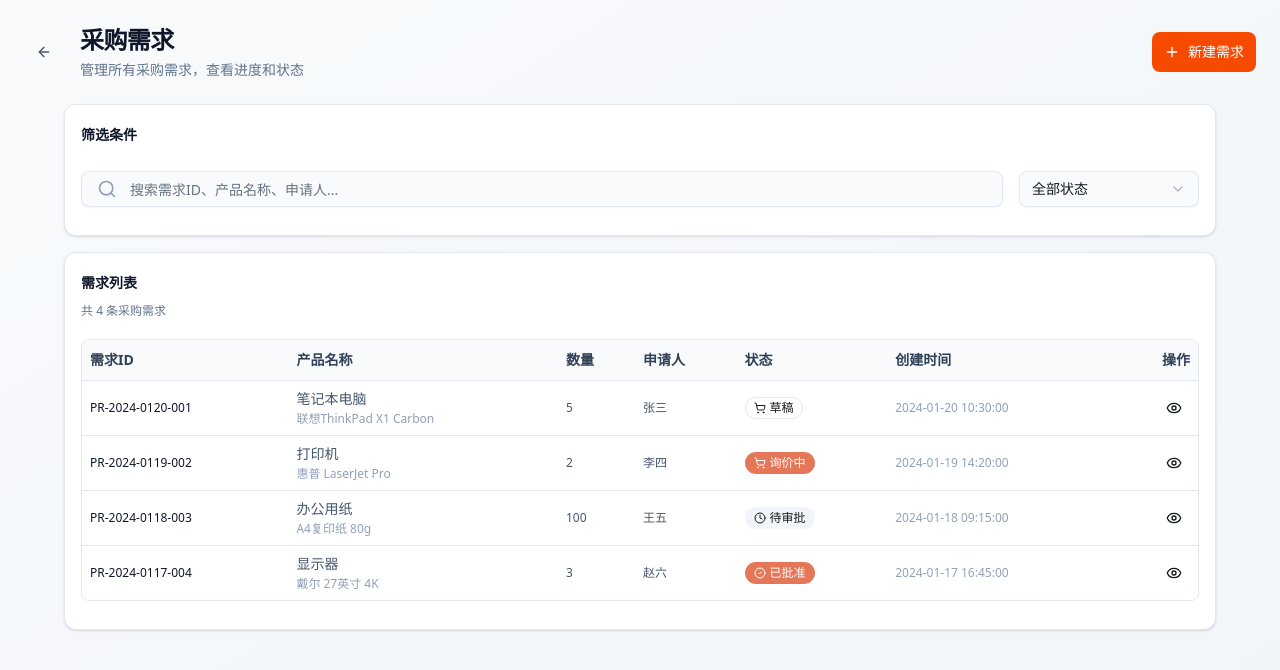
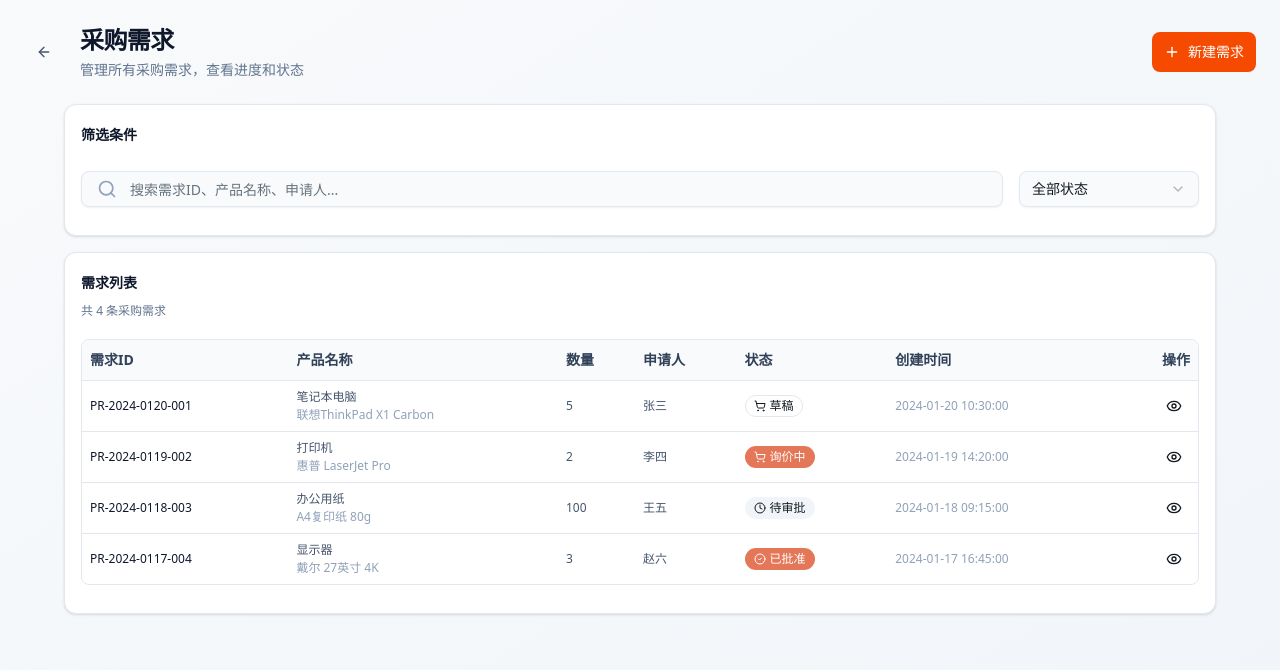
Before and after one commit to rogercwchenhk/leadcom-SRM, a Next.js app: page /requests in a window 1280 px wide. Shown: the top 670 px of the page. Built offline with nearby package versions, Linux system fonts and the light colour scheme.

Commit message:
style: 缩小采购需求产品名称字号
Coze-Commit-Type: user
Coze-User-ID: 2943817032430572
Coze-Conversation-ID: 34965708395778

```diff
--- a/src/app/requests/page.tsx
+++ b/src/app/requests/page.tsx
@@ -228,7 +228,7 @@ export default function RequestsPage() {
                         <TableCell className="text-xs font-medium text-slate-900">{request.id}</TableCell>
                         <TableCell>
                           <div>
-                            <p className="text-sm text-slate-600 font-medium">{request.productName}</p>
+                            <p className="text-xs text-slate-600 font-medium">{request.productName}</p>
                             <p className="text-xs text-slate-400 mt-0.5">{request.specifications}</p>
                           </div>
                         </TableCell>
```
